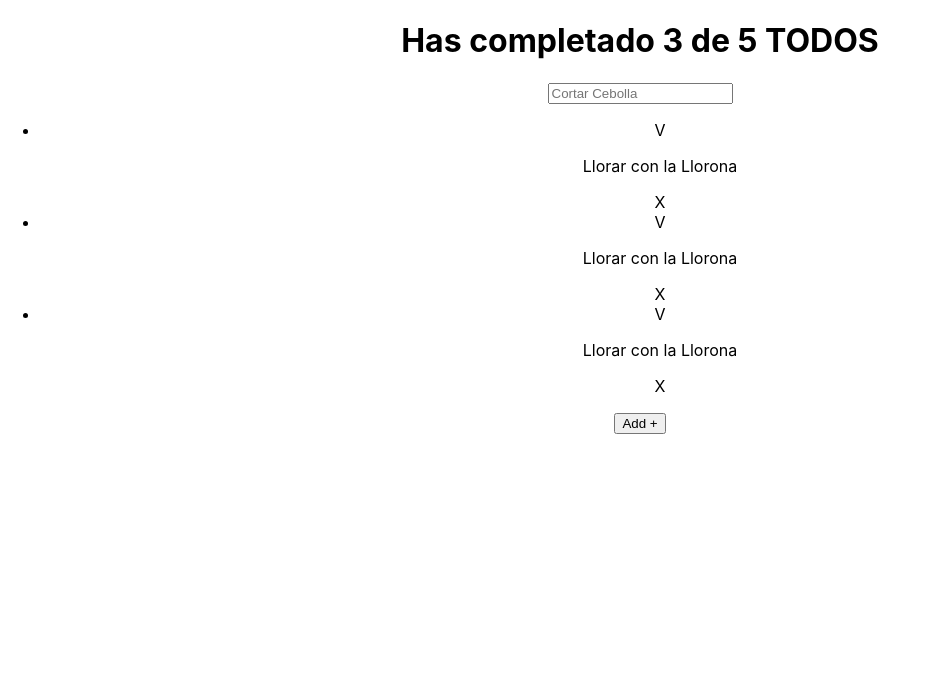
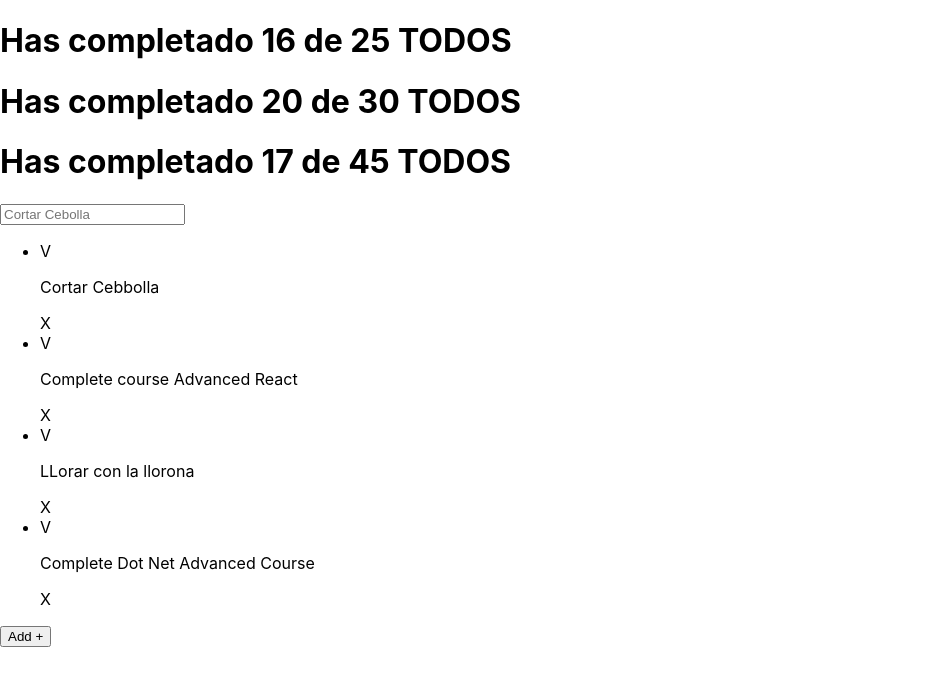
Before and after one commit to dvdgatik/pzdvd-ReactToDoMachine, a React (Create React App) app: page / in a window 1280 px wide. Shown: the top 686 px of the page, without its empty margins (0-941 px from the left). Built offline with nearby package versions, Linux system fonts and the light colour scheme.

Commit message:
How to communicate Components

```diff
--- a/src/App.js
+++ b/src/App.js
@@ -2,6 +2,7 @@ import logo from './platzi.webp';
 import './App.css';
 // import through an object allows to don't type wrong the name of component
 // exports nombrados
+import React from 'react';
 import { TodoCounter }  from './TodoCounter';
 import { TodoSearch } from './TodoSearch';
 import { TodoList } from './TodoList';
@@ -15,25 +16,54 @@ function App() {
   // If it has Captilar Letter will be React Components
   // Componentes recieve properties
   // Elements are encapsulated by the components
+  // React dont translate props as attributes
+  // If you want to add attributes you need to add in the element of the component
+
+  const defaultTodos = [
+    { text: 'Cortar Cebbolla', completed: true},
+    { text: 'Complete course Advanced React', completed: false},
+    { text: 'LLorar con la llorona', completed: false},
+    { text: 'Complete Dot Net Advanced Course', completed: false},
+  ]
+
   return (
-    <div className="App">
-      <TodoCounter/>
+    <React.Fragment>
+      <TodoCounter completed={16} total={25}/>
+      <TodoCounter completed={20} total={30}/>
+      <TodoCounter completed={17} total={45}/>
       <TodoSearch/>
       <TodoList>
-        <TodoItem/>
-        <TodoItem/>
-        <TodoItem/>
+        {defaultTodos.map(todo => (
+          <TodoItem
+            text={todo.text}
+            key={todo.text}
+            completed={todo.completed}
+          />
+        ))}
       </TodoList>
       <CreateToDoButton/>
-    </div>
+      </React.Fragment>
   );
 }
+
+// React can't render several components, it needs al least one parent component or element
+// So our Return must to receive a single element
+// To solve this issue React has a tool named React Fragments
+
 
 
 // It is brave to know how to delete the code
 // We can take components and insert to another components
 
 // First Call Component then Create Component
+
+// How I can render a list of components/elements: render arrays
+
+// By each object or element of array, we're going to render a todo componentItem
+
+//React allows to render arrays and for each array element  we can render an element
+
+// map: crea un array a partir del array inicial
 
 
 
--- a/src/TodoCounter.js
+++ b/src/TodoCounter.js
@@ -1,10 +1,22 @@
-function TodoCounter() {
+
+function TodoCounter({total, completed}) {
     return (
         <h1>
-            Has completado 3 de 5 TODOS
+            Has completado {completed} de {total} TODOS
         </h1>
     );
 }
 
 
 export { TodoCounter };
+
+/*
+- Components recieve props (properties) as Functions recieve parameters/arguments
+- The props actually are an Object which has different properties
+- There are two ways to declare props
+
+as argument name
+props
+as destructuring object
+{props_name, etc...}
+*/
--- a/src/TodoItem.js
+++ b/src/TodoItem.js
@@ -1,8 +1,8 @@
-function TodoItem() {
+function TodoItem(props) {
     return (
       <li>
-        <span>V</span>
-        <p>Llorar con la Llorona</p>
+        <span>V {props.completed}</span>
+        <p>{props.text}</p>
         <span>X</span>
       </li>
     );
--- a/src/TodoList.js
+++ b/src/TodoList.js
@@ -1,11 +1,12 @@
-function TodoList(props) {
+function TodoList({children}) {
     // To render children items of the component
     return (
         <ul>
-            {props.children}
+            {children}
         </ul>
     );
 }
 
+// React Automatically transform everything is into the component, in the property children
 
 export { TodoList };
```
